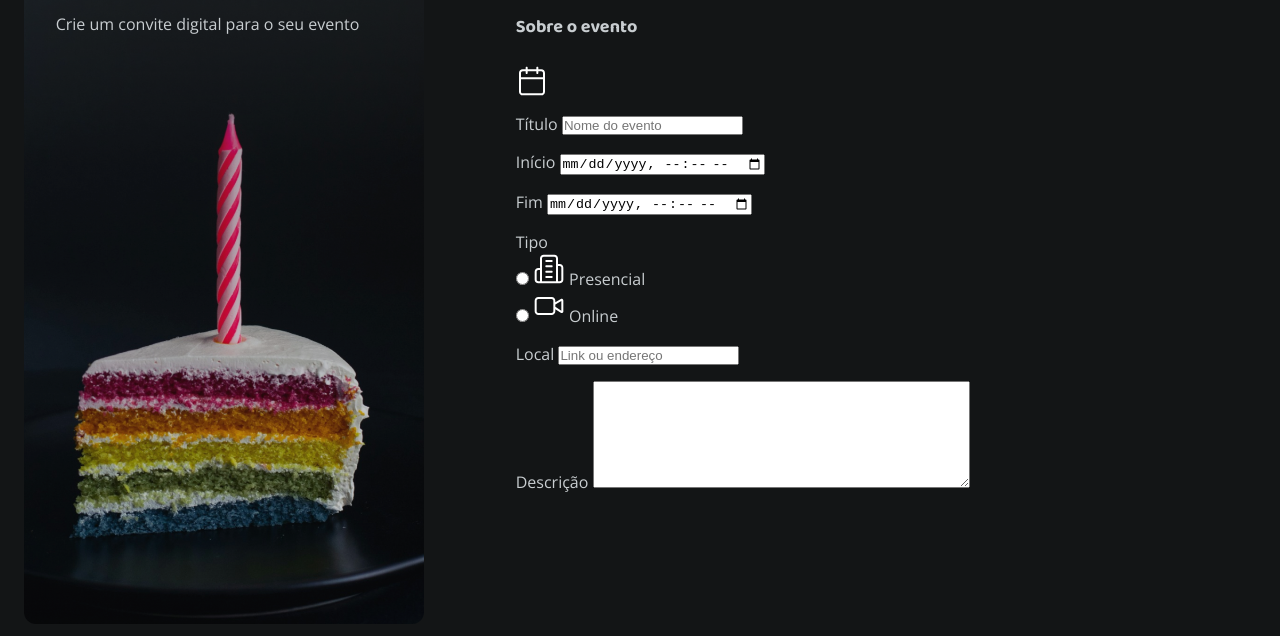
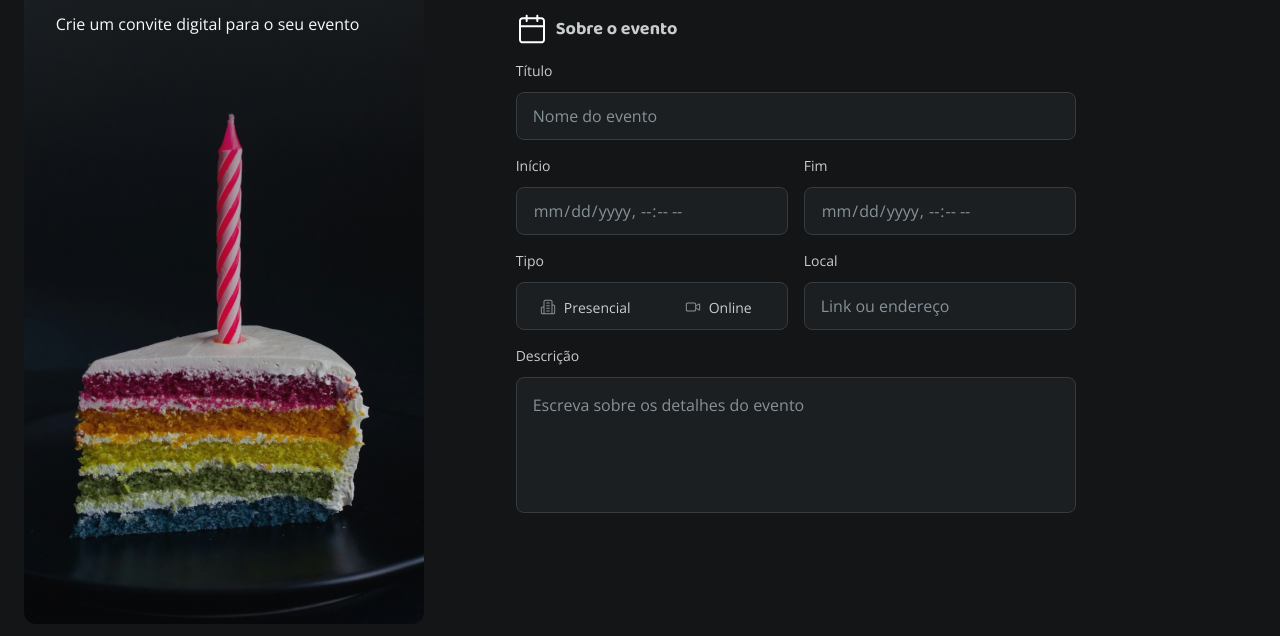
Before and after one commit to higorgsantana/Formulario-de-convite, a plain HTML site: page index.html in a window 1280 px wide. Shown: the part 164-800 px from the top of the page. Drawn offline with nearby package versions, Linux system fonts and the light colour scheme.

Commit message:
Terminado a sessão about do fieldset

```diff
--- a/index.html
+++ b/index.html
@@ -18,9 +18,10 @@
 
         <form method="post" enctype="multipart/form-data">
           <fieldset class="about">
+            <div class="header-about">
               <img src="assets/icons/calendar.svg" alt="icone de calendário">
               <legend>Sobre o evento</legend>
-
+            </div>
             <div class="input-wrapper">
               <label for="title">Título</label>
               <input
@@ -31,13 +32,13 @@
               >
             </div>
 
+            <div class="field-row">
               <div class="input-wrapper">
               <label for="date-start">Início</label>
               <input
                 type="datetime-local"
                 id="date-start"
                 name="date-start"
-                lang="pt-BR"
               >
               </div>
 
@@ -47,10 +48,11 @@
                   type="datetime-local"
                   id="date-end"
                   name="date-end"
-                lang="pt-BR"
                 >
               </div>
+            </div>
 
+            <div class="field-row">
               <div class="input-wrapper">
                 <label>Tipo</label>
 
@@ -88,16 +90,12 @@
                   placeholder="Link ou endereço"
                 >
               </div>
+            </div>
+
 
             <div class="textarea-wrapper">
               <label for="description">Descrição</label>
-              <textarea
-                name="description"
-                id="description"
-                cols="45"
-                rows="7"
-                placeholder="Descreva sobre os detalhes do evento">
-              </textarea>
+              <textarea name="description" id="description" cols="5" rows="35">Escreva sobre os detalhes do evento</textarea>
             </div>
 
           </fieldset>
--- a/styles/fields/input.css
+++ b/styles/fields/input.css
@@ -0,0 +1,41 @@
+input,
+textarea {
+  appearance: none;
+  width: 100%;
+  background-color: var(--input-base);
+  border-radius: .5rem;
+  border: 1px solid var(--input-stroke);
+
+  padding-inline: 1rem;
+  height: 3rem;
+  color: var(--input-placeholder);
+  font: var(--body-md);
+}
+
+textarea {
+  width: 100%;
+  height: 8.5rem;
+  padding: 1rem;
+  resize: none;
+}
+
+input::placeholder,
+textarea::placeholder {
+  color: var(--input-placeholder);
+}
+
+label {
+  font: var(--body-sm);
+  color: var(--text-body);
+
+  display: block;
+  margin-bottom: .75rem;
+}
+
+input[type="datetime-local"] {
+
+  &::-webkit-calendar-picker-indicator {
+    display: none;
+    -webkit-appearance: none;
+  }
+}
--- a/styles/fields/radio.css
+++ b/styles/fields/radio.css
@@ -0,0 +1,53 @@
+.radio-wrapper {
+  display: flex;
+  background-color: var(--input-base);
+  border: 1px solid var(--input-stroke);
+  height: 3rem;
+  border-radius: .5rem;
+  padding: .25rem;
+  gap: .25rem;
+
+  & .radio-inner {
+    display: flex;
+    align-items: center;
+    justify-content: center;
+    height: 2.5rem;
+    padding: 0 .25rem;
+    gap: .5rem;
+    border-radius: .25rem;
+    cursor: pointer;
+    flex: 1;
+
+    & label {
+      margin: 0;
+      font: var(--body-sm);
+      color: var(--text-body);
+      cursor: pointer;
+    }
+
+    & img {
+      width: 1rem;
+      height: 1rem;
+      opacity: 0.5;
+    }
+
+    & input[type="radio"] {
+      display: none;
+    }
+  }
+}
+
+.radio-inner:has(input:checked),
+.radio-inner:hover {
+  background-color: var(--shape-button);
+
+  & label {
+    color: var(--text-heading);
+    font: var(--body-sm-semibold);
+  }
+
+  & img {
+    opacity: 1;
+    filter: invert(58%) sepia(87%) saturate(1376%) hue-rotate(183deg) brightness(104%) contrast(100%);
+  }
+}
--- a/styles/global.css
+++ b/styles/global.css
@@ -21,7 +21,7 @@
   --shape-hover: #383D42;
 
   --text-body: #C8CDD0;
-  --text-heading: #C8CDD0;
+  --text-heading: #F9F9F9;
 
   --leckerli-one: 'Leckerli One', sans-serif;
   --baloo: 'Baloo 2', sans-serif;
@@ -44,6 +44,5 @@
 body {
   font: var(--body-md);
   color: var(--text-body);
-
   overflow: hidden;
 }
--- a/styles/layout.css
+++ b/styles/layout.css
@@ -19,7 +19,7 @@ main {
 
 
   & .main-container {
-    max-width: 51.25rem;
+    max-width: 35rem;
   }
 
   & h1 {
@@ -27,6 +27,29 @@ main {
     margin-bottom: 2.5rem;
   }
 }
+
+.header-about {
+  display: flex;
+  align-items: center;
+  gap: 0.5rem;
+
+  & legend {
+    padding: 0;
+    margin: 0;
+  }
+
+}
+
+.field-row {
+  display: flex;
+  gap: 1rem;
+
+  & .input-wrapper {
+    flex: 1;
+  }
+}
+
+
 
 aside {
   overflow: hidden;
```
Lines whose indentation alone changed are shown as unchanged.
